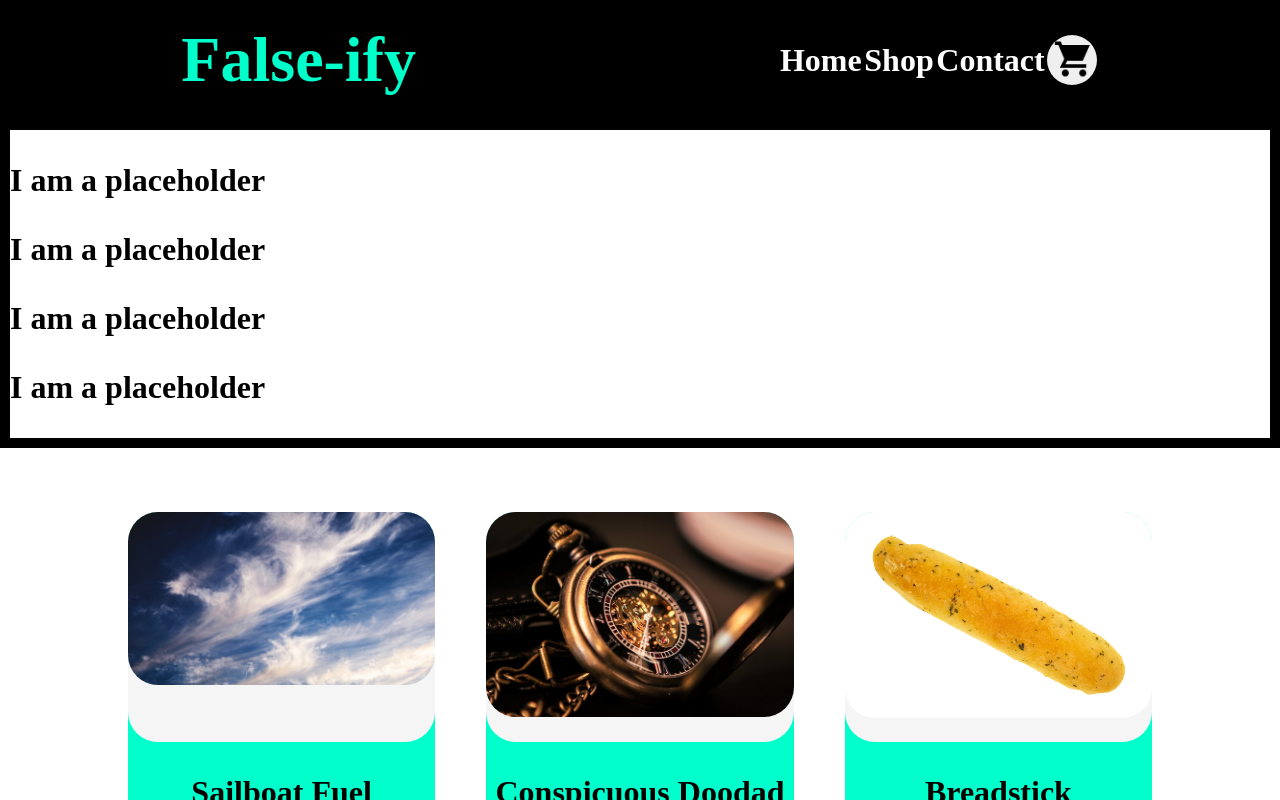
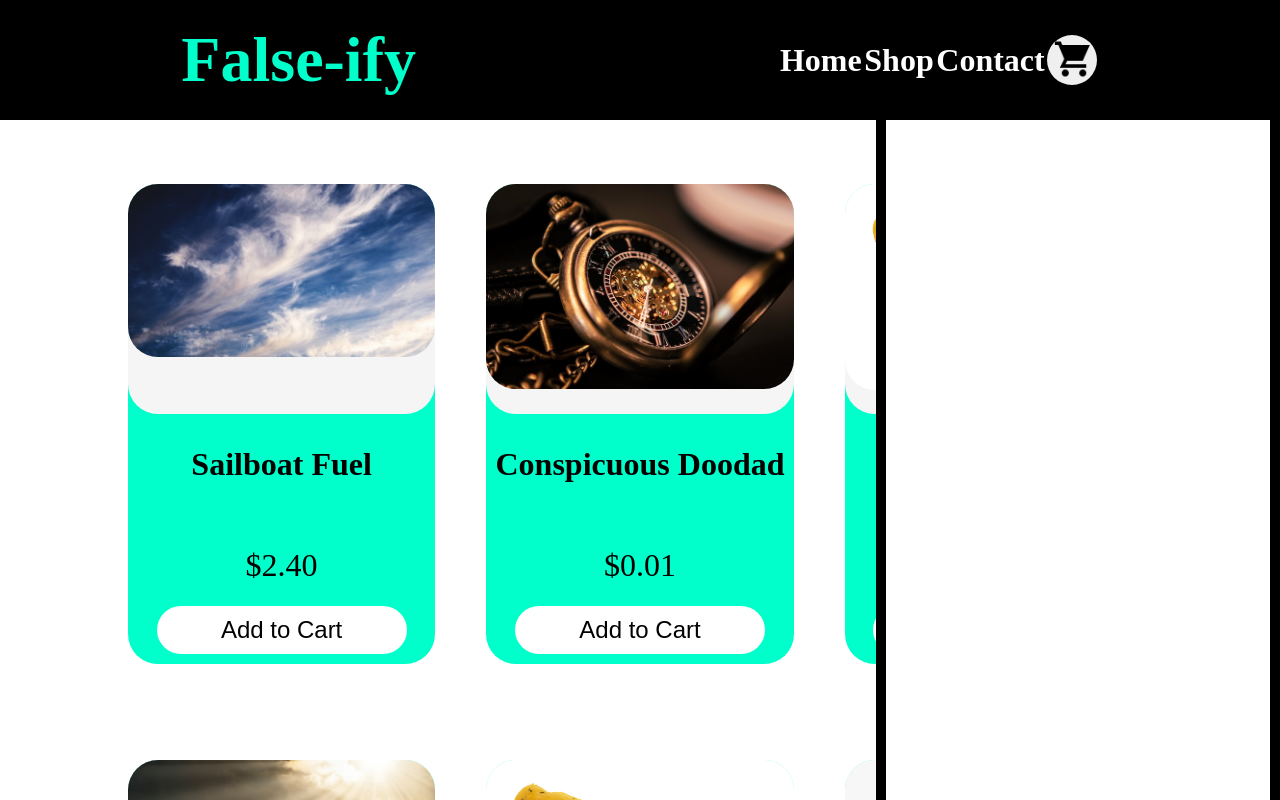
Before and after one commit to ZippyDaFish/shopping-cart, a React (Create React App) app: page /shop in a window 1280 px wide. Shown: the top 800 px of the page. Built offline with nearby package versions, Linux system fonts and the light colour scheme.

Commit message:
Add Cart component to TitleBar component

```diff
--- a/src/Shop.js
+++ b/src/Shop.js
@@ -1,6 +1,5 @@
 import React, { Component, PureComponent } from 'react';
 import TitleBar from './components/TitleBar.js'
-import Cart from './components/Cart.js';
 import ProductCard from './components/ProductCard.js';
 
 import './styles/Shop.css';
@@ -16,7 +15,6 @@ const Shop = () => {
     return(
         <div>
             <TitleBar/>
-            <Cart/>
             <div className='content-container'>
                 <div className='grid-container'>
                     <ProductCard img={SailboatFuel} name="Sailboat Fuel" price="$2.40"/>
--- a/src/components/Cart.js
+++ b/src/components/Cart.js
@@ -4,10 +4,7 @@ import '../styles/Cart.css';
 const Cart = () => {
     return(
         <div className='cart-container'>
-            <p>I am a placeholder</p>
-            <p>I am a placeholder</p>
-            <p>I am a placeholder</p>
-            <p>I am a placeholder</p>
+
         </div>
     );
 };
--- a/src/components/TitleBar.js
+++ b/src/components/TitleBar.js
@@ -1,6 +1,7 @@
-import React from 'react';
+import React, {Component} from 'react';
 import '../styles/TitleBar.css';
 
+import Cart from './Cart.js';
 import cartIcon from '../images/shopping-cart-icon.png';
 
 const TitleBar = () => {
@@ -13,6 +14,7 @@ const TitleBar = () => {
                 <a href='/contact' className='nav-link'>Contact</a>
                 <button className='open-cart-btn'><img className='cart-icon' src={cartIcon}/></button>
             </div>
+            <Cart/>
         </div>
     );
 };
--- a/src/styles/Cart.css
+++ b/src/styles/Cart.css
@@ -1,8 +1,11 @@
 .cart-container {
-    position: sticky;
-    top: 0;
-    height: 100%;
+    position: absolute;
+    top: 100%;
+    right: 0%;
+    width: 30%;
+    height: 85vh;
 
     background-color: white;
-    border: solid 10px black;
+    border-left: solid 10px black;
+    border-right: solid 10px black;
 }
--- a/src/styles/TitleBar.css
+++ b/src/styles/TitleBar.css
@@ -1,6 +1,9 @@
 @import url('./palette.css');
 
 .title-bar-container {
+    position: sticky;
+    top: 0;
+
     display: flex;
     justify-content: space-around;
     align-items: center;
```
